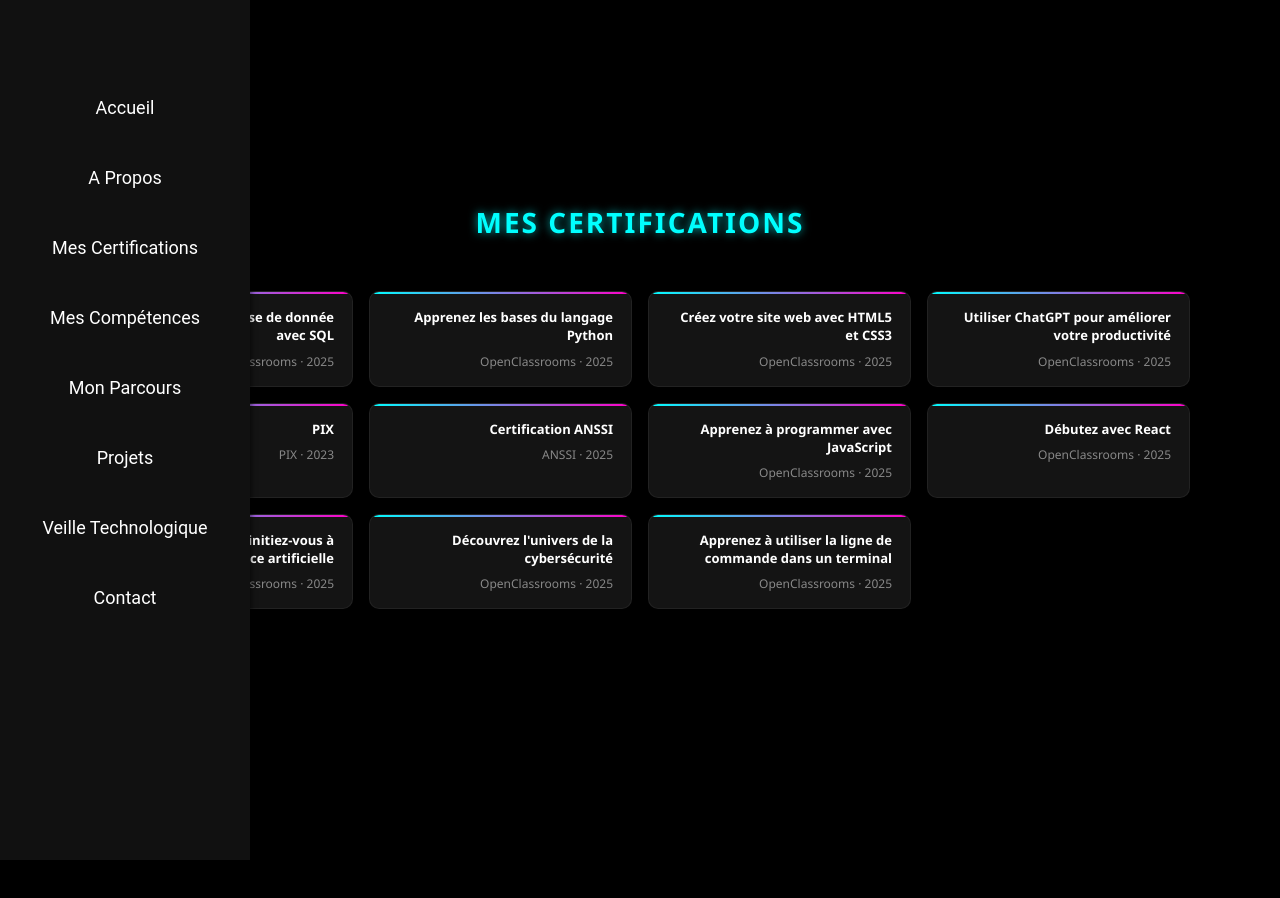
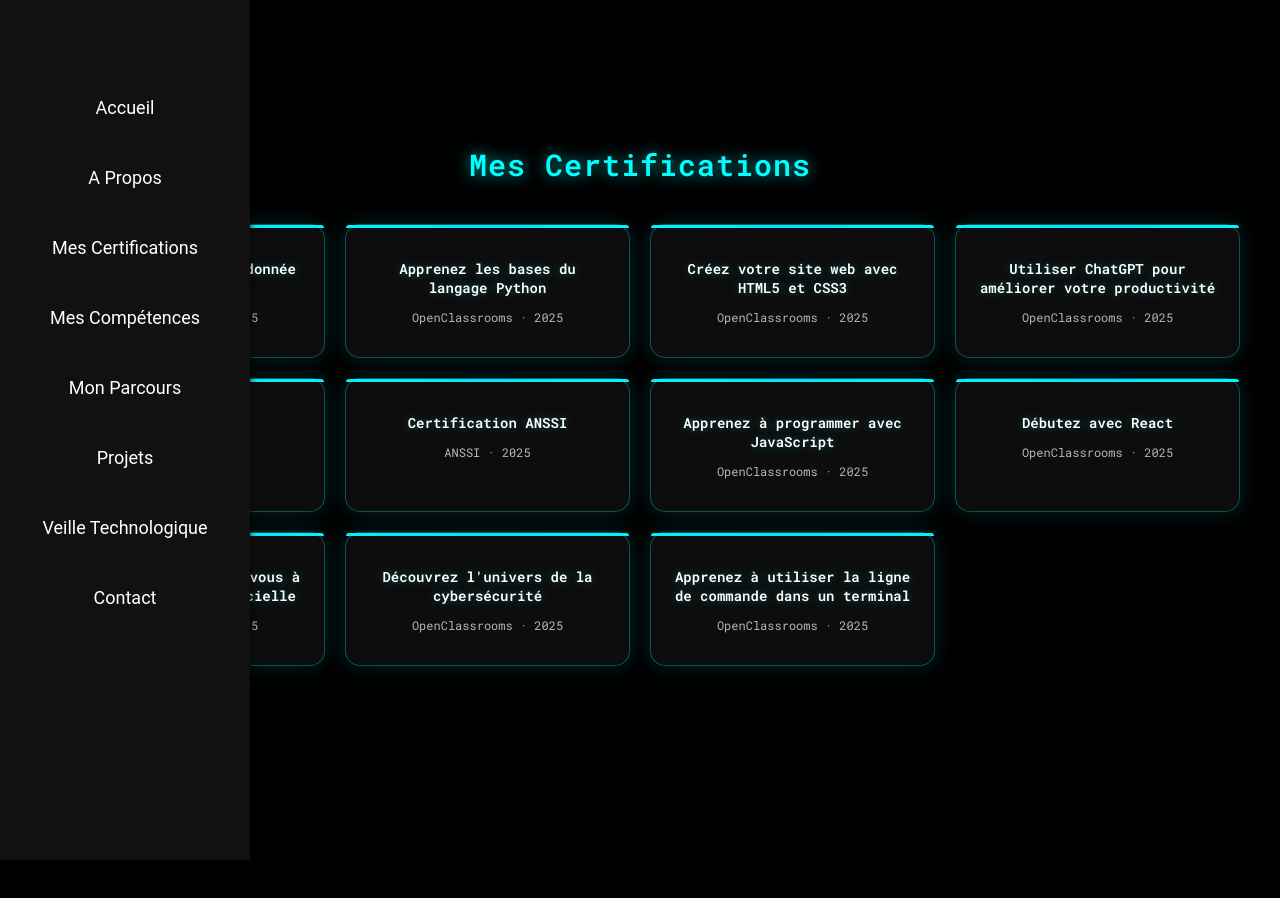
Before and after one commit to David-533/Portfolio, a Vue app: page /Portfolio/certifications in a window 1280 px wide. Shown: the top 898 px of the page. Before the commit the page ends 800 px from the top, so only its background shows below. Built offline with nearby package versions, Linux system fonts and the light colour scheme.

Commit message:
retour ancien style certifications

```diff
--- a/src/Views/Certifications.vue
+++ b/src/Views/Certifications.vue
@@ -39,43 +39,48 @@ export default {
 </script>
 
 <style scoped>
+@import url('https://fonts.googleapis.com/css2?family=Roboto+Mono:wght@400;600&display=swap');
+
 .section {
-  padding: 180px 40px 60px;
-  max-width: 1100px;
-  margin: 0 auto;
   text-align: center;
-  color: #fff;
-  font-family: 'Segoe UI', sans-serif;
+  padding: 120px 20px 60px;
+  background-color: black;
+  color: white;
+  font-family: 'Roboto Mono', monospace;
+  min-height: 100vh;
 }
 
 h2 {
+  font-size: 30px;
   color: #00ffff;
-  text-shadow: 0 0 10px #00ffffaa;
-  margin-bottom: 50px;
-  font-size: 28px;
-  letter-spacing: 2px;
-  text-transform: uppercase;
+  margin-bottom: 40px;
+  text-shadow: 0 0 15px #00ffffaa;
+  animation: fadeInDown 1s ease;
+  letter-spacing: 1px;
 }
 
-/* Grille */
 .certif-grid {
   display: grid;
-  grid-template-columns: repeat(4, 1fr);
-  gap: 16px;
+  grid-template-columns: repeat(4, minmax(200px, 1fr));
+  gap: 20px;
+  max-width: 1200px;
+  margin: 0 auto;
+  padding: 0 20px;
 }
 
-/* Carte */
 .certif-card {
-  background: #141414;
-  border: 1px solid #ffffff0f;
-  border-radius: 10px;
-  padding: 16px 18px;
-  text-align: right;
+  background: rgba(255, 255, 255, 0.05);
+  border: 1px solid rgba(0, 255, 255, 0.3);
+  box-shadow: 0 0 20px rgba(0, 255, 255, 0.15);
+  backdrop-filter: blur(10px);
+  border-radius: 15px;
+  padding: 20px;
+  color: white;
+  text-align: center;
   position: relative;
-  overflow: hidden;
-  transition: transform 0.3s ease, border-color 0.3s ease;
+  transition: all 0.4s ease;
   opacity: 0;
-  animation: fadeInUp 0.5s forwards;
+  animation: fadeInUp 0.8s forwards;
 }
 
 .certif-card::before {
@@ -83,47 +88,52 @@ h2 {
   position: absolute;
   top: 0;
   left: 0;
-  height: 2px;
+  height: 3px;
   width: 100%;
-  background: linear-gradient(90deg, #00ffff, #ff00c8);
-  border-radius: 10px 10px 0 0;
+  background: linear-gradient(90deg, #00ffff, #00e5ff, #00ffff);
+  background-size: 200% 100%;
+  animation: glowLine 4s linear infinite;
+  border-radius: 15px 15px 0 0;
 }
 
 .certif-card:hover {
-  transform: translateY(-4px);
-  border-color: #00ffff33;
+  transform: translateY(-8px) scale(1.03);
+  border-color: #00ffff99;
+  box-shadow: 0 0 30px #00ffff66;
 }
 
 .certif-card h3 {
-  font-size: 13px;
+  font-size: 14px;
   font-weight: 600;
-  margin: 0 0 8px;
-  line-height: 1.4;
-  color: #fff;
+  margin-bottom: 10px;
+  text-shadow: 0 0 10px #00ffff55;
 }
 
 .certif-card .source {
   font-size: 12px;
-  color: #888;
-  margin: 0;
+  opacity: 0.7;
 }
 
-/* Animations */
 @keyframes fadeInUp {
-  from { opacity: 0; transform: translateY(20px); }
-  to { opacity: 1; transform: translateY(0); }
+  from { transform: translateY(40px); opacity: 0; }
+  to { transform: translateY(0); opacity: 1; }
 }
 
-/* Responsive */
-@media (max-width: 1024px) {
-  .certif-grid { grid-template-columns: repeat(3, 1fr); }
+@keyframes fadeInDown {
+  from { transform: translateY(-30px); opacity: 0; }
+  to { transform: translateY(0); opacity: 1; }
 }
 
-@media (max-width: 768px) {
+@keyframes glowLine {
+  0% { background-position: 0% 50%; }
+  100% { background-position: 200% 50%; }
+}
+
+@media (max-width: 1024px) {
   .certif-grid { grid-template-columns: repeat(2, 1fr); }
 }
 
-@media (max-width: 480px) {
+@media (max-width: 600px) {
   .certif-grid { grid-template-columns: 1fr; }
 }
 </style>
```
